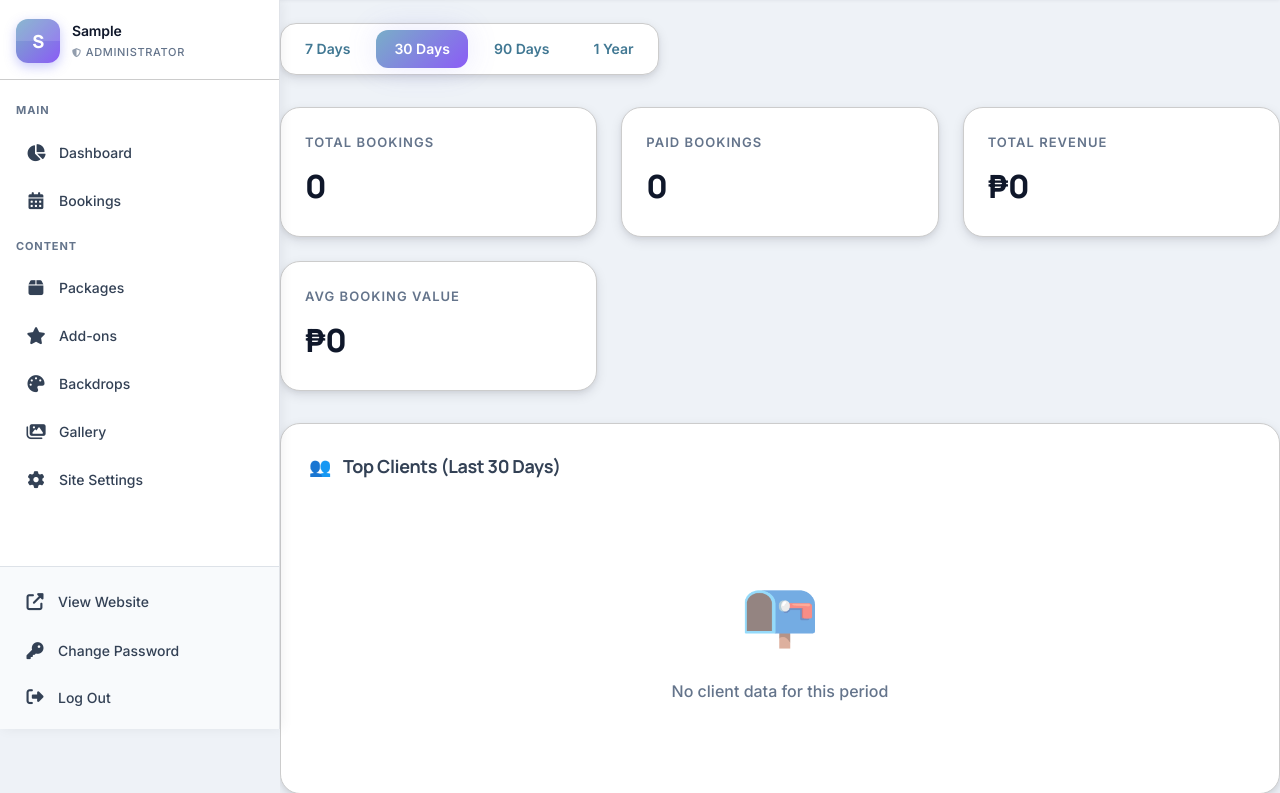
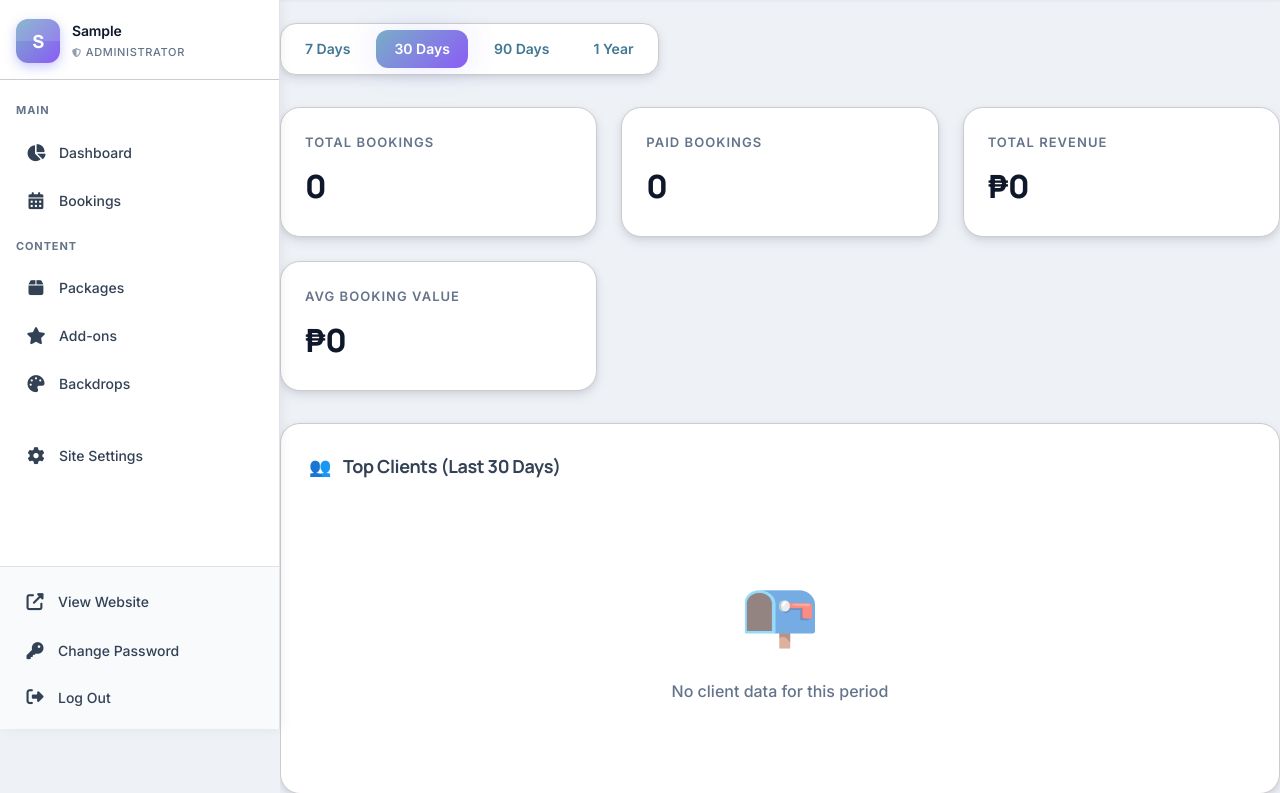
Before and after one commit to claudinebril23-dotcom/lookhere, a Django app: page /admin-reports/ in a window 1280 px wide. Shown: the part 71-864 px from the top of the page. Run offline with Django 5.2, Linux system fonts and the light colour scheme; the visitor is signed in with stand-in values (Sample User, id 1); data comes from the database, SQL or seed files in the repository; data that the repository does not hold is empty; parts of the project's set-up code (start-up, migrations or seed data) failed here and were passed over.

Commit message:
Remove Gallery nav item from admin sidebar

```diff
--- a/bookings/templates/admin/base_site.html
+++ b/bookings/templates/admin/base_site.html
@@ -1860,12 +1860,6 @@
           </a>
         </li>
         <li class="sidebar-menu-item">
-          <a href="/admin/bookings/galleryphoto/"
-            class="sidebar-menu-link {% if 'booking/galleryphoto' in request.path %}active{% endif %}"
-            data-tooltip="Gallery">
-            <span class="nav-icon"><i class="fas fa-images"></i></span>
-            <span>Gallery</span>
-          </a>
         </li>
         <li class="sidebar-menu-item">
           <a href="/admin/bookings/sitesettings/1/change/"
```
